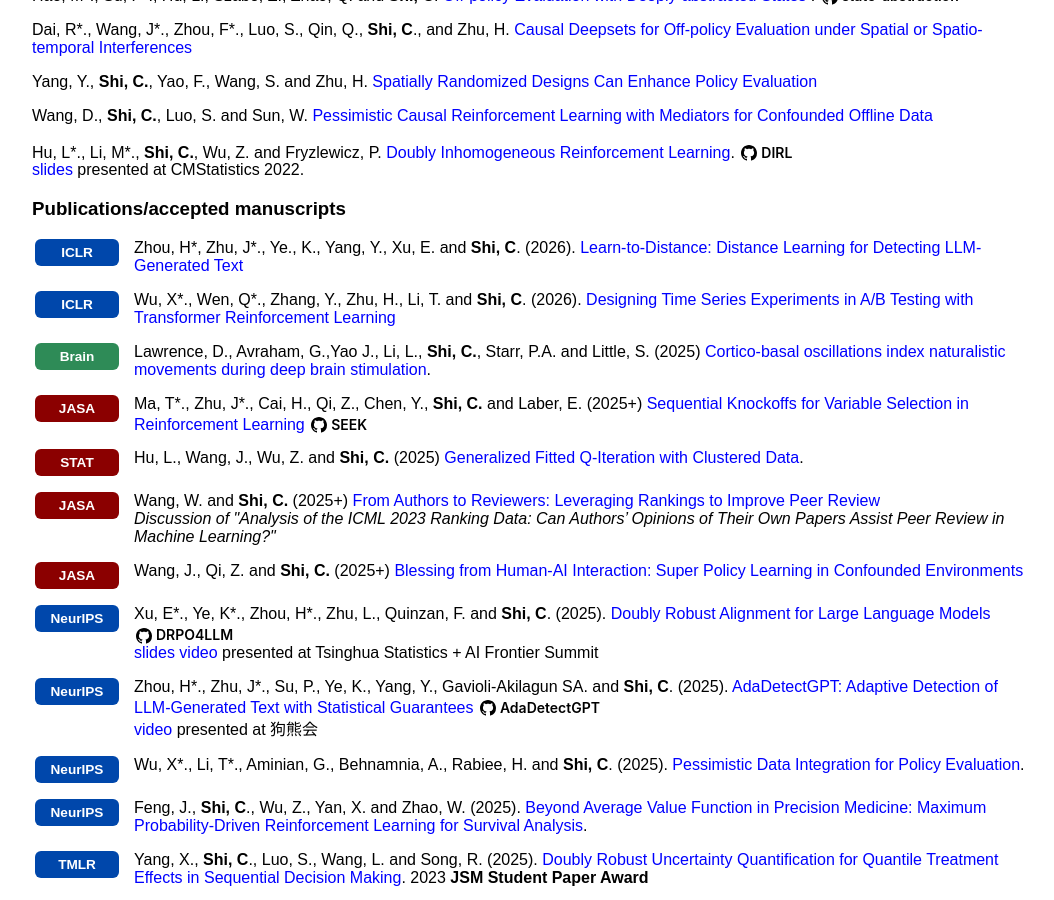
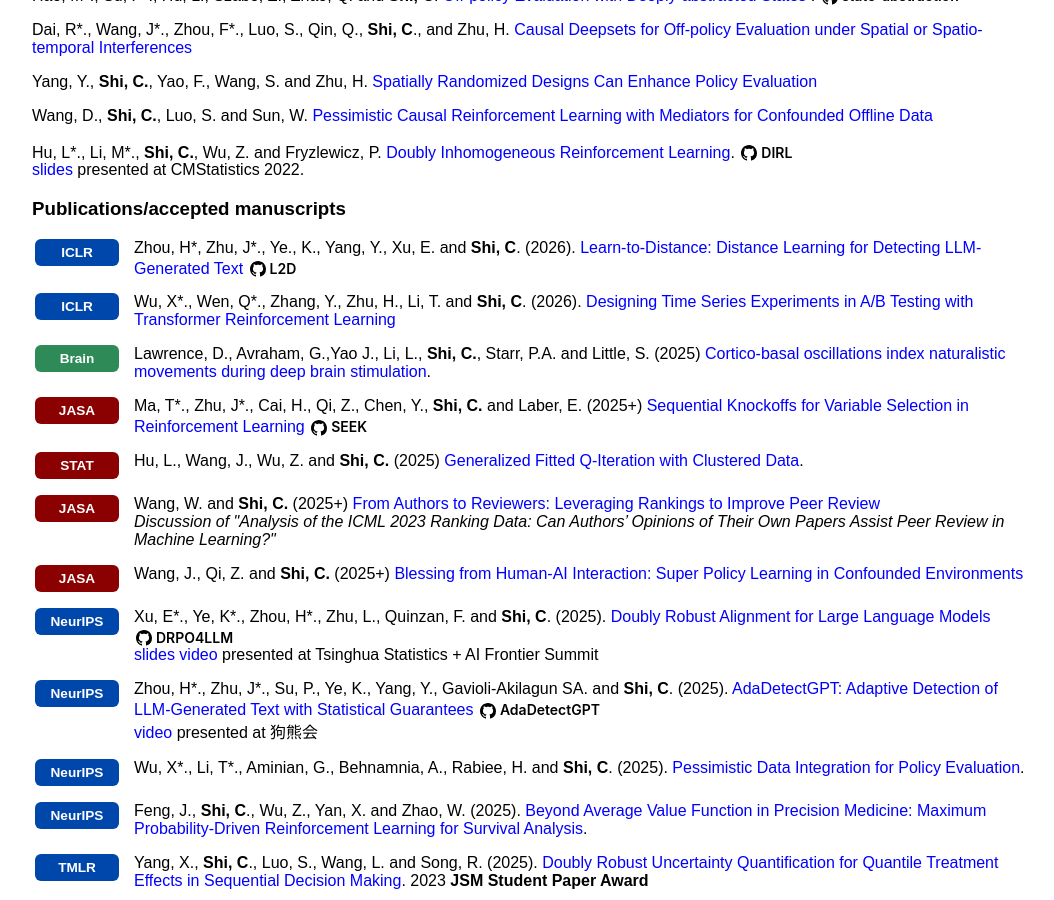
Before and after one commit to callmespring/callmespring.github.io, a Jekyll site: the page built from publication.md, in a window 1280 px wide and 900 px high, scrolled down 738 px. Shown: the whole window, without its empty margins (108-1162 px from the left). Built offline with Jekyll 4.4.1, drawn with Linux system fonts in a browser that asks for light colours.

Commit message:
Update publication.md

```diff
--- a/publication.md
+++ b/publication.md
@@ -74,7 +74,7 @@
     <span class="publication-logo-badge badge-ml">ICLR</span>
   </div>
   <div class="pub-content" style="flex: 1;">
-      Zhou, H*, Zhu, J*., Ye., K., Yang, Y., Xu, E. and <strong>Shi, C</strong>. (2026). <a href="https://arxiv.org/abs/2601.21895">Learn-to-Distance: Distance Learning for Detecting LLM-Generated Text</a>
+      Zhou, H*, Zhu, J*., Ye., K., Yang, Y., Xu, E. and <strong>Shi, C</strong>. (2026). <a href="https://arxiv.org/abs/2601.21895">Learn-to-Distance: Distance Learning for Detecting LLM-Generated Text</a> <a href="https://github.com/Mamba413/L2D" class="gh-module-link"><svg class="gh-icon" viewBox="0 0 16 16"><path d="M8 0C3.58 0 0 3.58 0 8c0 3.54 2.29 6.53 5.47 7.59.4.07.55-.17.55-.38 0-.19-.01-.82-.01-1.49-2.01.37-2.53-.49-2.69-.94-.09-.23-.48-.94-.82-1.13-.28-.15-.68-.52-.01-.53.63-.01 1.08.58 1.23.82.72 1.21 1.87.87 2.33.66.07-.52.28-.87.51-1.07-1.78-.2-3.64-.89-3.64-3.95 0-.87.31-1.59.82-2.15-.08-.2-.36-1.02.08-2.12 0 0 .67-.21 2.2.82.64-.18 1.32-.27 2-.27.68 0 1.36.09 2 .27 1.53-1.04 2.2-.82 2.2-.82.44 1.1.16 1.92.08 2.12.51.56.82 1.27.82 2.15 0 3.07-1.87 3.75-3.65 3.95.29.25.54.73.54 1.48 0 1.07-.01 1.93-.01 2.2 0 .21.15.46.55.38A8.013 8.013 0 0016 8c0-4.42-3.58-8-8-8z"></path></svg><span class="gh-module-badge">L2D</span></a>
   </div>
 </div>
 
```
